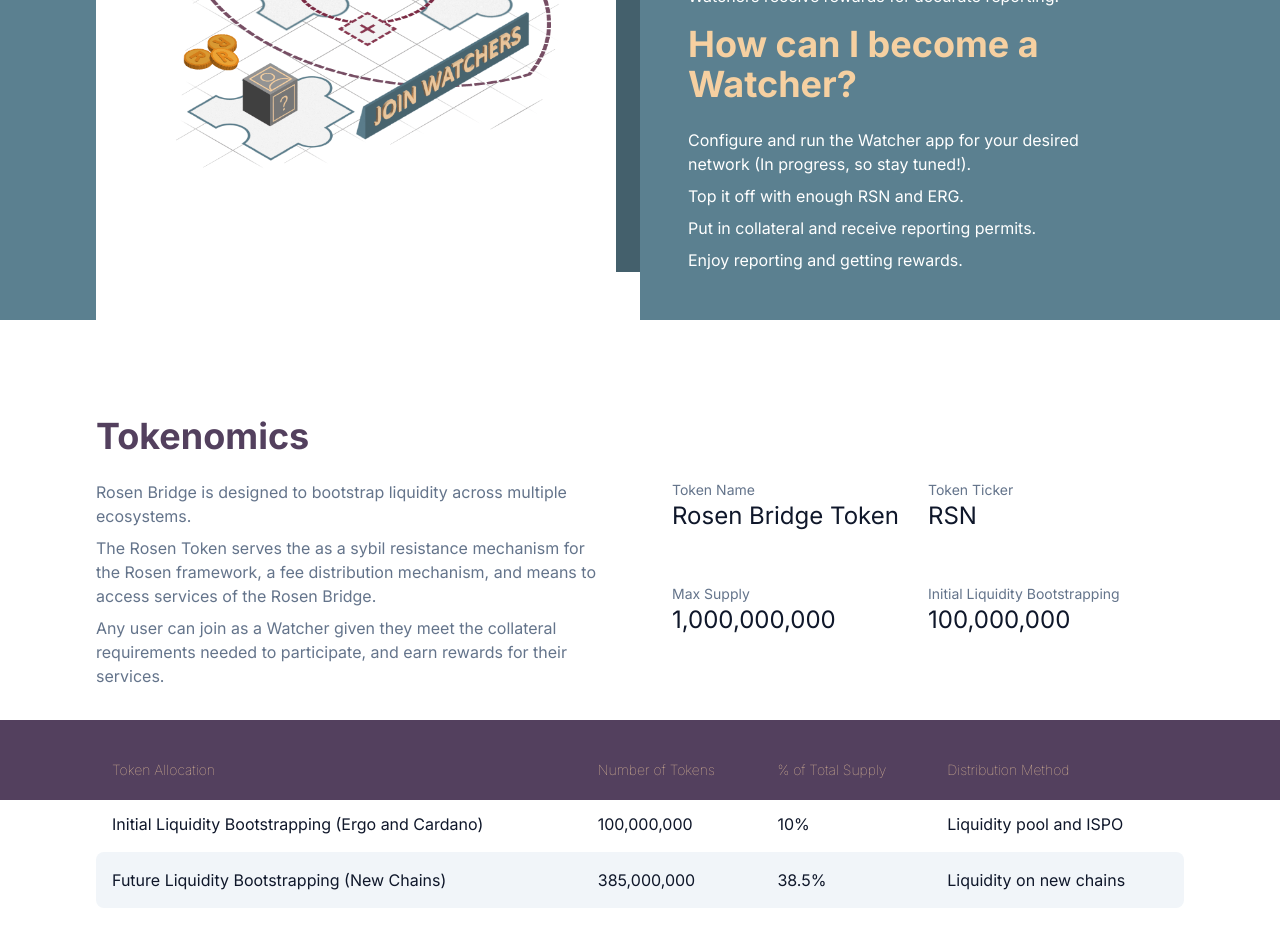
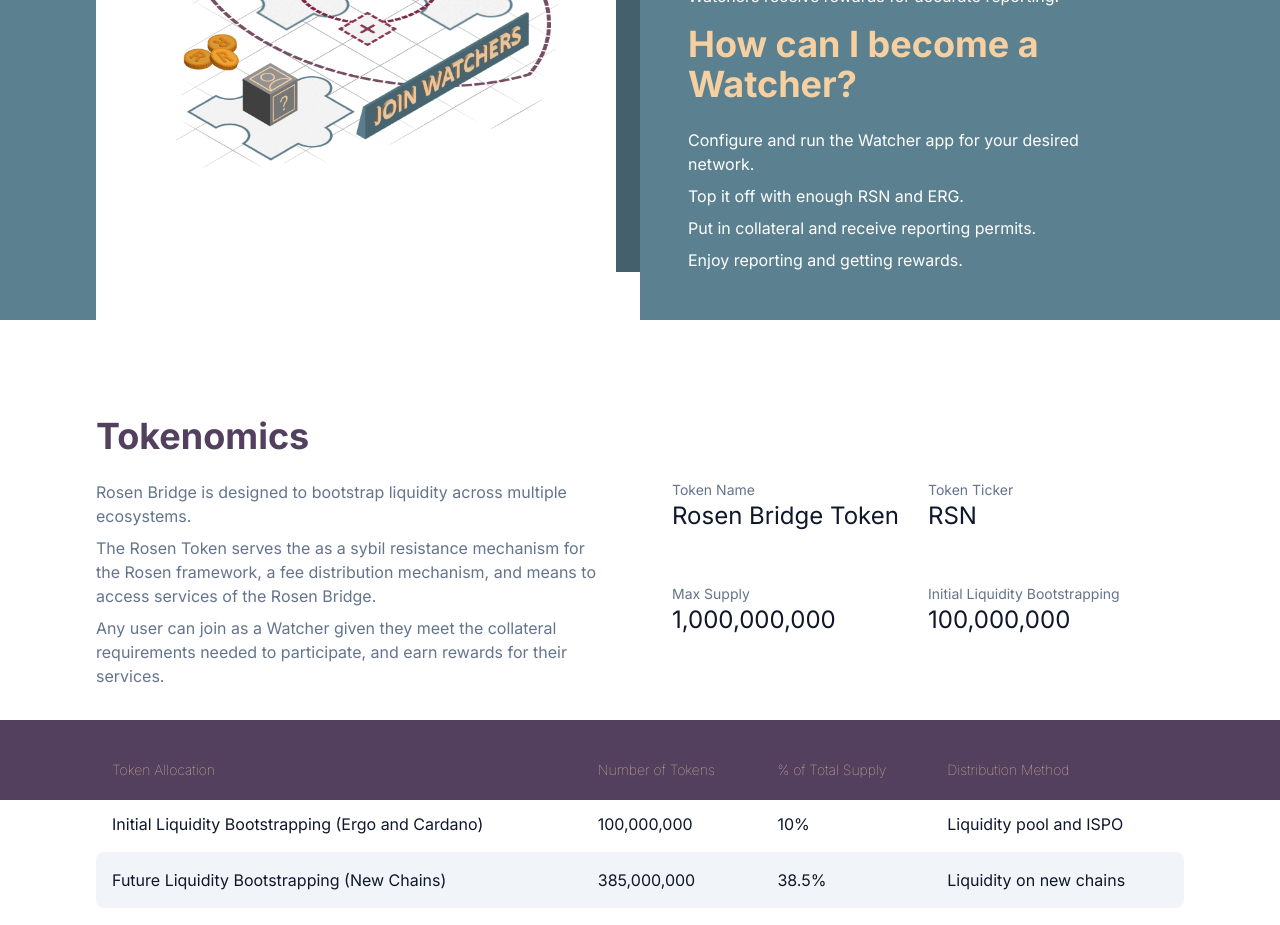
Before and after one commit to rosen-bridge/landing, a Next.js app: page / in a window 1280 px wide. Shown: the part 4560-5485 px from the top of the page. Built offline with nearby package versions, Linux system fonts and the light colour scheme; no server answers.

Commit message:
update landing

```diff
--- a/app/_sections/Watchers.tsx
+++ b/app/_sections/Watchers.tsx
@@ -32,7 +32,7 @@
                     <h2 className="text-2xl sm:text-3xl lg:text-4xl font-bold color-quaternary leading-relaxed mb-6">
                         How can I become a Watcher?
                     </h2>
-                    <p className="mb-2">Configure and run the Watcher app for your desired network (In progress, so stay tuned!).</p>
+                    <p className="mb-2">Configure and run the Watcher app for your desired network.</p>
                     <p className="mb-2">Top it off with enough RSN and ERG.</p>
                     <p className="mb-2">Put in collateral and receive reporting permits.</p>
                     <p>Enjoy reporting and getting rewards.</p>
```
